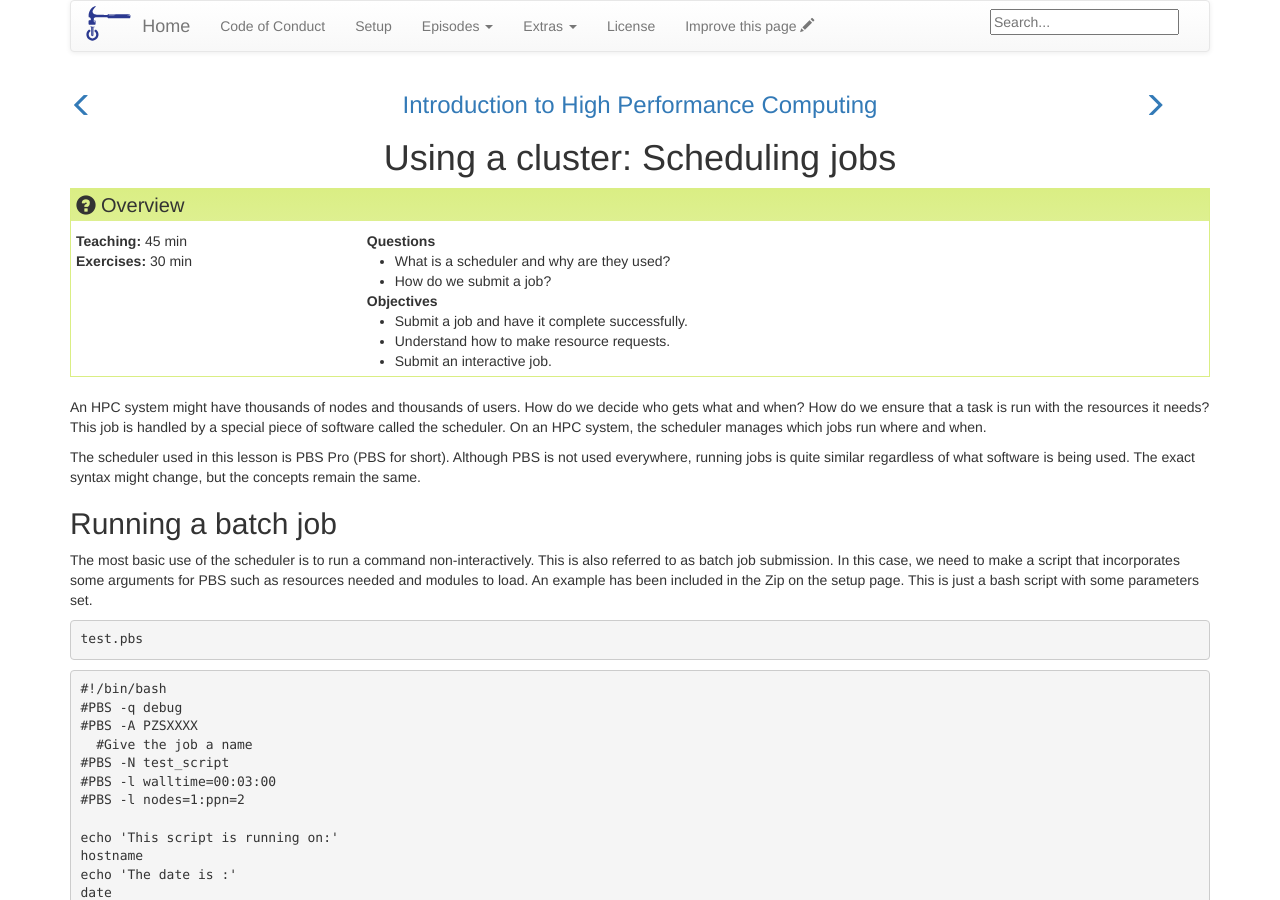
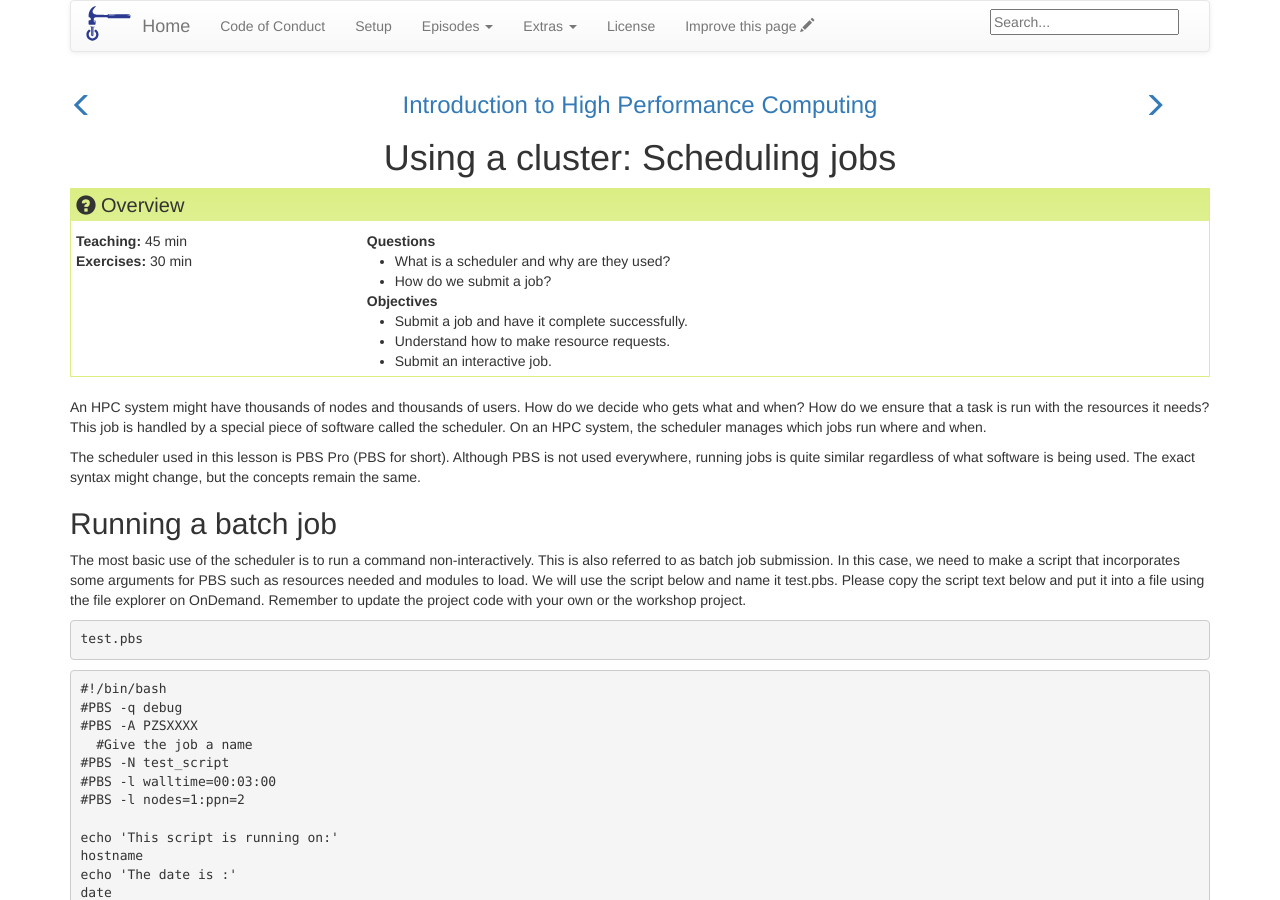
Before and after one commit to khill42/OSC_IntroHPC, a Jekyll site: the page built from _episodes/12-scheduler.md, in a window 1280 px wide and 900 px high. Built offline with Jekyll 4.4.1, drawn with Linux system fonts in a browser that asks for light colours.

Commit message:
Update 12-scheduler.md

````diff
--- a/_episodes/12-scheduler.md
+++ b/_episodes/12-scheduler.md
@@ -31,7 +31,9 @@ The exact syntax might change, but the concepts remain the same.
 
 The most basic use of the scheduler is to run a command non-interactively.
 This is also referred to as batch job submission.
-In this case, we need to make a script that incorporates some arguments for PBS such as resources needed and modules to load. An example has been included in the Zip on the setup page. This is just a bash script with some parameters set.
+In this case, we need to make a script that incorporates some arguments for PBS such as resources needed and modules to load. We will use the script below and name it test.pbs. Please copy the script text below and put it into a file using the
+file explorer on OnDemand. Remember to update the project code with your own or the workshop project.
+
 ```
 test.pbs
 ```
````
